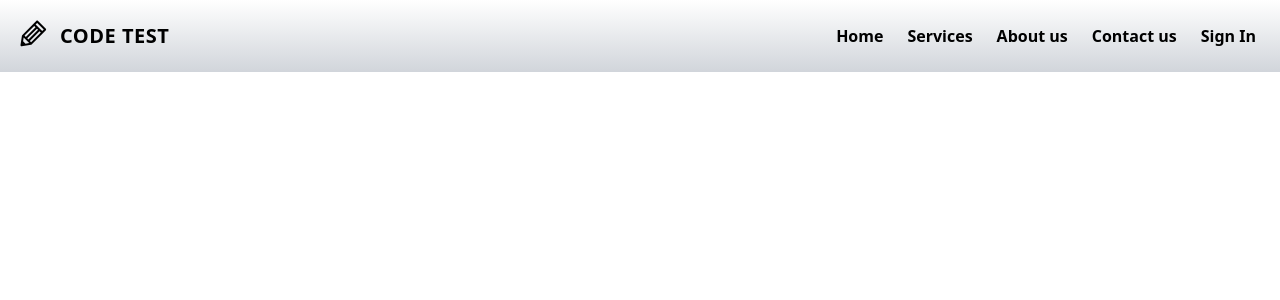
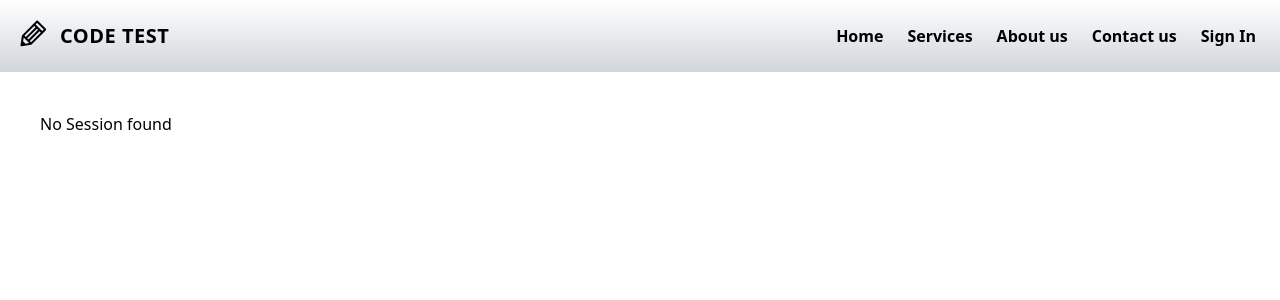
Before and after one commit to rmit-s3570641-yingzhi-lu/code-test, a Next.js app: page / in a window 1280 px wide. Shown: the top 300 px of the page. Built offline with nearby package versions, Linux system fonts and the light colour scheme; no server answers.

Commit message:
Improve the login call back

```diff
--- a/app/login/page.tsx
+++ b/app/login/page.tsx
@@ -8,7 +8,7 @@ import { useState } from 'react'
 export default function Login() {
     const router = useRouter()
     const searchParams = useSearchParams()
-    const callbackUrl = searchParams.get('callbackUrl') || '/jwt'
+    const callbackUrl = searchParams.get('callbackUrl') || '/'
     const [username, setUserName] = useState('')
     const [password, setPassword] = useState('')
     const [error, setError] = useState('')
@@ -22,9 +22,7 @@ export default function Login() {
         password,
         callbackUrl
       })
-      console.log('Res', res)
       if (!res?.error) {
-        console.log(callbackUrl)
         router.push(callbackUrl)
       } else {
         setError(res?.error ?? "Error signing in. Please try again.")
--- a/app/page.tsx
+++ b/app/page.tsx
@@ -1,3 +1,5 @@
+import JwtTokenDisplay from "@/components/JwtTokenDisplay"
+
 export default function Home() {
-  return <div className="flex flex-wrap gap-5"></div>;
+  return <JwtTokenDisplay/>
 }
```
